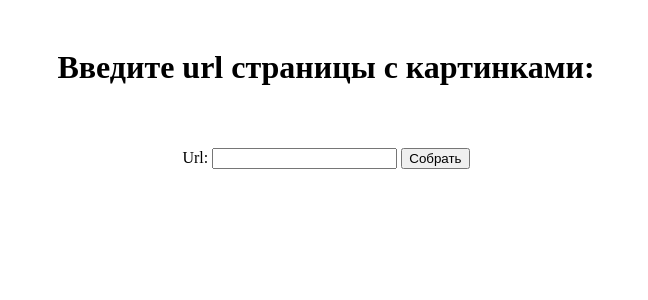
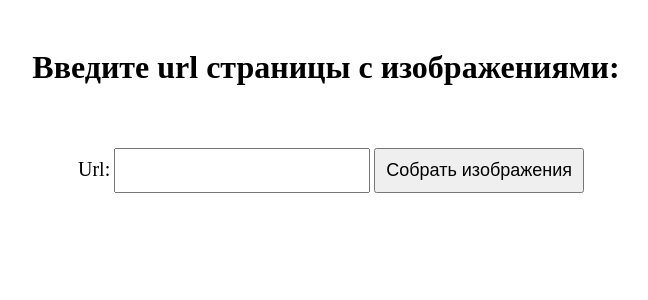
Before and after one commit to DenisSv76/ImageScraper, a Symfony app: template templates/start.html.twig in a window 1280 px wide. Shown: the top 300 px of the page, without its empty margins (314-962 px from the left). Run offline with Twig, Linux system fonts and the light colour scheme; the template is opened without the code that fills it, so the values that code supplies are empty; some libraries are stand-ins or nearby versions.

Commit message:
master 2 commit

```diff
--- a/templates/start.html.twig
+++ b/templates/start.html.twig
@@ -2,12 +2,12 @@
 
 {% block header %}
     <div id="header" style="display:flex; flex-direction:row; justify-content:center; padding:20px; margin: auto;">
-        <h1>Введите url страницы с картинками:</h1>
+        <h1>Введите url страницы с изображениями:</h1>
     </div>
 {% endblock %}
 {% block error %}
     {% for flashMessage in app.flashes('error') %}
-        <div class="flash-error" style="display:flex; flex-direction:row; justify-content:center; padding:20px; margin: auto; color: red;">
+        <div class="flash-error" style="display:flex; flex-direction:row; justify-content:center; padding:20px; margin:auto; color:red; font-size:28px;">
             {{ flashMessage }}
         </div>
     {% endfor %}
@@ -15,9 +15,9 @@
 {% block content %}
     <div id="content" style="display:flex; flex-direction:row; justify-content:center; padding:20px; margin: auto;">
         <form action="{{ path('start_image_scraper') }}" method="post">
-            <label for="url">Url:</label>
-            <input type="text" id="url" name="url" required>
-            <button type="submit">Собрать</button>
+            <label for="url" style="margin-left: 10px; font-size: 20px;">Url:</label>
+            <input type="text" id="url" name="url" required style="font-size: 18px; padding: 10px;">
+            <button type="submit" style="font-size: 18px; padding: 10px;">Собрать изображения</button>
         </form>
     </div>
 {% endblock %}
```
Also changed, not shown: src/Controller/ImageScraperController.php (+4 -4 lines), src/Service/ImageScraperService.php (+0 -10 lines), README.md.
